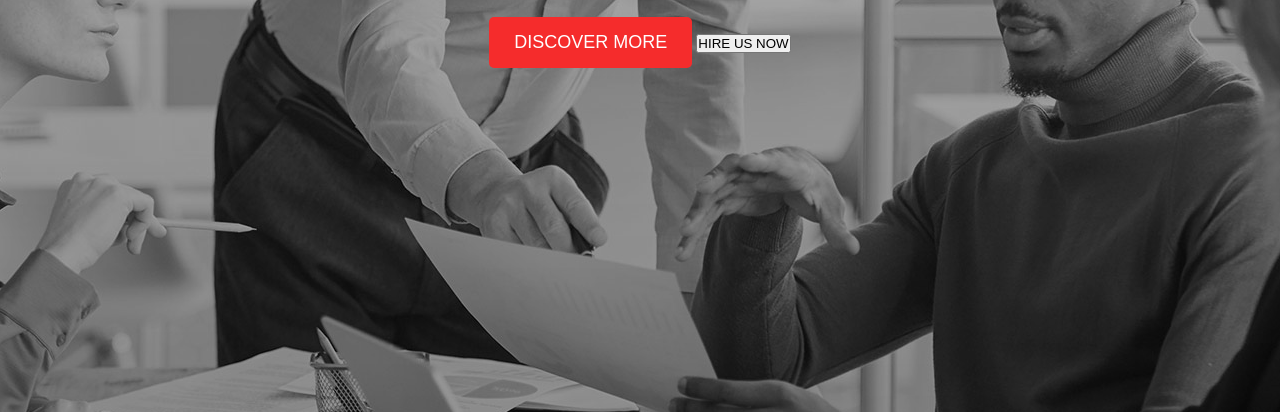
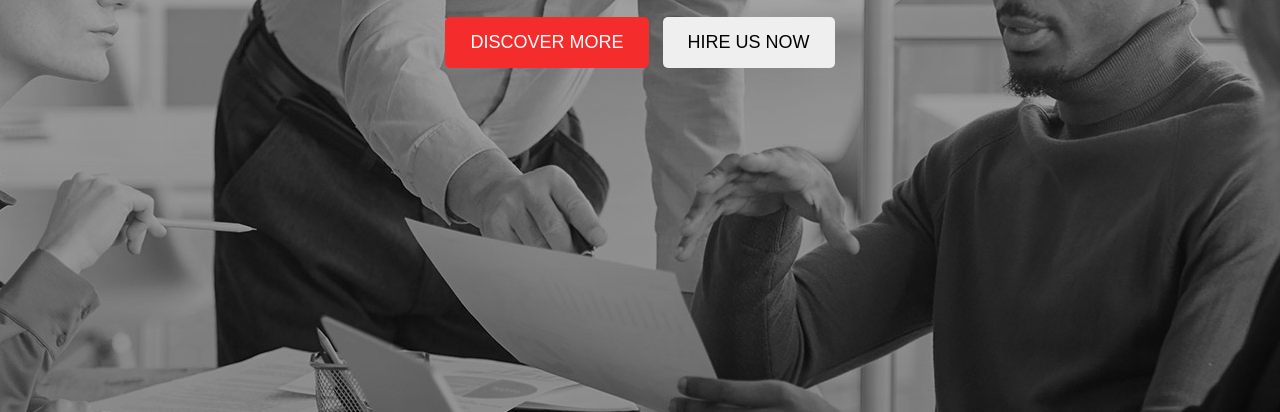
Before and after one commit to uh-shuvo/Digital-Agency, a plain HTML site: page index.html in a window 1280 px wide. Shown: the part 472-884 px from the top of the page. Drawn offline with Linux system fonts and the light colour scheme.

Commit message:
new css btn added

```diff
--- a/index.html
+++ b/index.html
@@ -37,8 +37,8 @@
                     metus, nibh adipisci assumenda odio, quos, senectus vehicula <br> occaecat, officiis malesuada cras.
                 </p>
                 <div class="banner-button">
-                    <button class="btn-more">DISCOVER MORE</button>
-                    <button class="btn-hire">HIRE US NOW</button>
+                    <button class="btn-more btn">DISCOVER MORE</button>
+                    <button class="btn-hire btn">HIRE US NOW</button>
                 </div>
             </div>
         </div>
--- a/style.css
+++ b/style.css
@@ -75,12 +75,16 @@
     margin-bottom: 20px;
 }
 
-.btn-more {
+.btn {
     padding: 15px 25px;
     font-size: 18px;
     font-weight: 400;
-    background-color: #f52c2c;
-    color: white;
     border-radius: 5px;
     border: none;
 }
+
+.btn-more {
+    margin-right: 10px;
+    background-color: #f52c2c;
+    color: white;
+}
```
